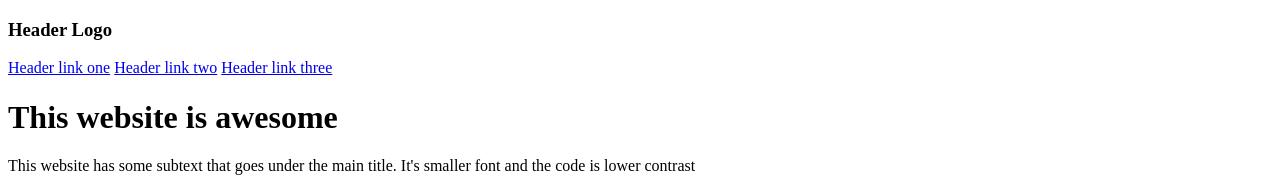
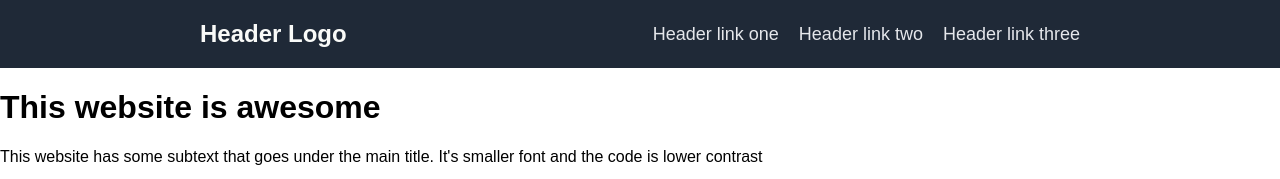
Before and after one commit to guaca-molly/landing-page, a plain HTML site: page index.html in a window 1280 px wide. Shown: the top 179 px of the page. Drawn offline with Linux system fonts and the light colour scheme.

Commit message:
added/linked style sheet and styled header

```diff
--- a/index.html
+++ b/index.html
@@ -5,10 +5,12 @@
   <meta http-equiv="X-UA-Compatible" content="IE=edge">
   <meta name="viewport" content="width=device-width, initial-scale=1.0">
   <title>Landing page</title>
+  <link rel="stylesheet" href="style.css">
 </head>
 <body>
 
   <header>
+    <div class="container">
       <div class="logo">
         <h3>Header Logo</h3>
       </div>
@@ -17,9 +19,11 @@
         <a href="#">Header link two</a>
         <a href="#">Header link three</a>
       </div>
+   </div>
   </header>
 
   <div class="hero">
+    <div class="container"></div>
       <div class="text">
         <h1>This website is awesome</h1>
         <p>This website has some subtext that goes under the main title. It's smaller font and the code is lower contrast</p>
@@ -27,6 +31,7 @@
       </div>
       <div class="image">
         <img src="images/pexels-steve-johnson-4371628.jpg" alt="abstract art on canvas">
+      </div>
     </div>
   </div>
 
--- /dev/null
+++ b/style.css
@@ -0,0 +1,36 @@
+body {
+  margin: 0;
+  font-family: Arial, Helvetica, sans-serif;
+  max-width: 100vw;
+  overflow-x: hidden;
+}
+
+header {
+  background-color: #1F2937;
+  padding: 20px 0;
+}
+
+h3 {
+  font-size: 24px;
+  color: #f9faf8;
+  margin: 0;
+}
+
+a {
+  text-decoration: none;
+  font-size: 18px;
+  color: #e5e7eb;
+}
+
+.container {
+  margin: 0 200px;
+  display: flex;
+  justify-content: space-between;
+  flex: 1;
+  align-items: center;
+}
+
+.container .links {
+  display: flex;
+  gap: 20px;
+}
```
Lines whose indentation alone changed are shown as unchanged.
